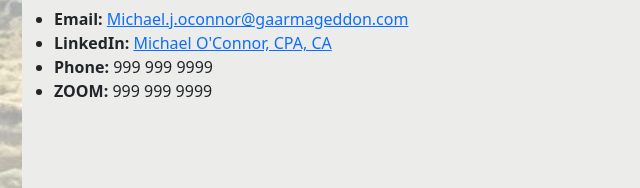
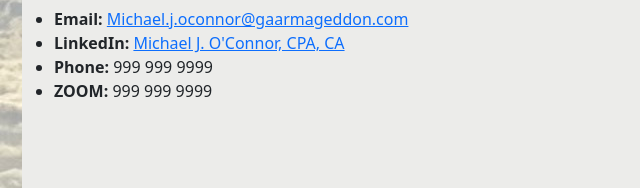
Before and after one commit to Emjayosee/16_Portfolio, a plain HTML site: page index.html in a window 1280 px wide. Shown: the part 537-725 px from the top of the page, 0-640 px from the left. Drawn offline with nearby package versions, Linux system fonts and the light colour scheme.

Commit message:
Correcting Typos

```diff
--- a/index.html
+++ b/index.html
@@ -70,7 +70,7 @@
           <li class="List"><strong>Email: </strong><a
               href="mailto:Michael.j.oconnor@gaarmageddon.com">Michael.j.oconnor@gaarmageddon.com</a></li>
           <li class="List"><strong>LinkedIn: </strong><a
-                href="https://www.linkedin.com/in/michael-j-o-connor-cpa-ca-1063773b/">Michael O'Connor, CPA, CA</a></li>
+                href="https://www.linkedin.com/in/michael-j-o-connor-cpa-ca-1063773b/" target="blank">Michael J. O'Connor, CPA, CA</a></li>
           <li class="List"><strong>Phone: </strong>999 999 9999</li>
           <li class="List"><strong>ZOOM: </strong>999 999 9999</li>
 
```
Also changed, not shown: 1 other file.
